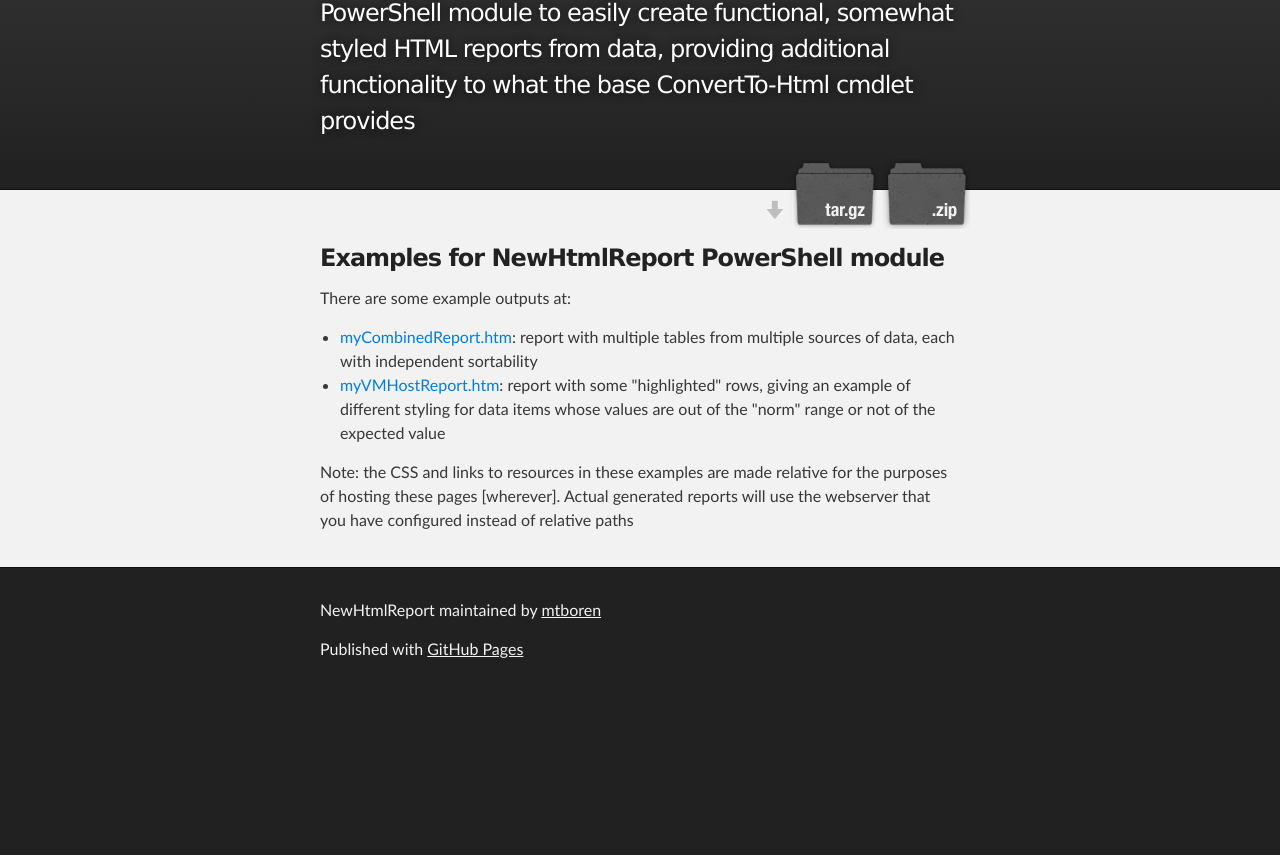
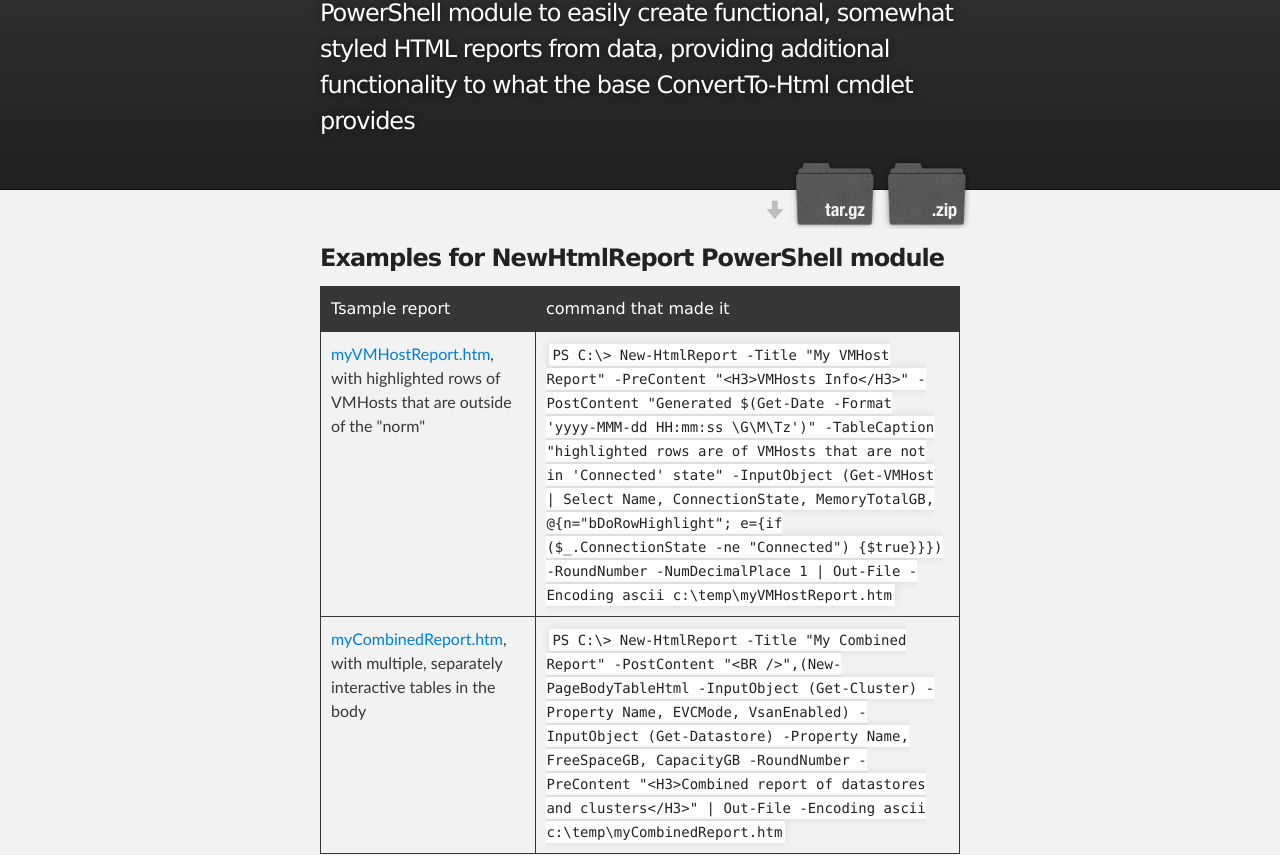
Before and after one commit to mtboren/NewHtmlReport, a plain HTML site: page index.html in a window 1280 px wide. Shown: the part 128-983 px from the top of the page. Before the commit the page ends 824 px from the top, so only its background shows below. Drawn offline with Linux system fonts and the light colour scheme.

Commit message:
Create gh-pages branch via GitHub

```diff
--- a/index.html
+++ b/index.html
@@ -34,13 +34,26 @@
         <h3>
 <a id="examples-for-newhtmlreport-powershell-module" class="anchor" href="#examples-for-newhtmlreport-powershell-module" aria-hidden="true"><span class="octicon octicon-link"></span></a>Examples for NewHtmlReport PowerShell module</h3>
 
-<p>There are some example outputs at:</p>
-
-<ul>
-<li><a href="myCombinedReport.htm">myCombinedReport.htm</a>: report with multiple tables from multiple sources of data, each with independent sortability</li>
-<li>
-<a href="myVMHostReport.htm">myVMHostReport.htm</a>: report with some "highlighted" rows, giving an example of different styling for data items whose values are out of the "norm" range or not of the expected value</li>
-</ul>
+<table>
+<thead>
+<tr>
+<th>Tsample report</th>
+<th>command that made it</th>
+</tr>
+</thead>
+<tbody>
+<tr>
+<td>
+<a href="myVMHostReport.htm">myVMHostReport.htm</a>, with highlighted rows of VMHosts that are outside of the "norm"</td>
+<td><code>PS C:\&gt; New-HtmlReport -Title "My VMHost Report" -PreContent "&lt;H3&gt;VMHosts Info&lt;/H3&gt;" -PostContent "Generated $(Get-Date -Format 'yyyy-MMM-dd HH:mm:ss \G\M\Tz')" -TableCaption "highlighted rows are of VMHosts that are not in 'Connected' state" -InputObject (Get-VMHost | Select Name, ConnectionState, MemoryTotalGB, @{n="bDoRowHighlight"; e={if ($_.ConnectionState -ne "Connected") {$true}}}) -RoundNumber -NumDecimalPlace 1 | Out-File -Encoding ascii c:\temp\myVMHostReport.htm</code></td>
+</tr>
+<tr>
+<td>
+<a href="myCombinedReport.htm">myCombinedReport.htm</a>, with multiple, separately interactive tables in the body</td>
+<td><code>PS C:\&gt; New-HtmlReport -Title "My Combined Report" -PostContent "&lt;BR /&gt;",(New-PageBodyTableHtml -InputObject (Get-Cluster) -Property Name, EVCMode, VsanEnabled) -InputObject (Get-Datastore) -Property Name, FreeSpaceGB, CapacityGB -RoundNumber -PreContent "&lt;H3&gt;Combined report of datastores and clusters&lt;/H3&gt;" | Out-File -Encoding ascii c:\temp\myCombinedReport.htm</code></td>
+</tr>
+</tbody>
+</table>
 
 <p>Note: the CSS and links to resources in these examples are made relative for the purposes of hosting these pages [wherever]. Actual generated reports will use the webserver that you have configured instead of relative paths</p>
       </section>
```
Also changed, not shown: params.json (+1 -1 lines).
